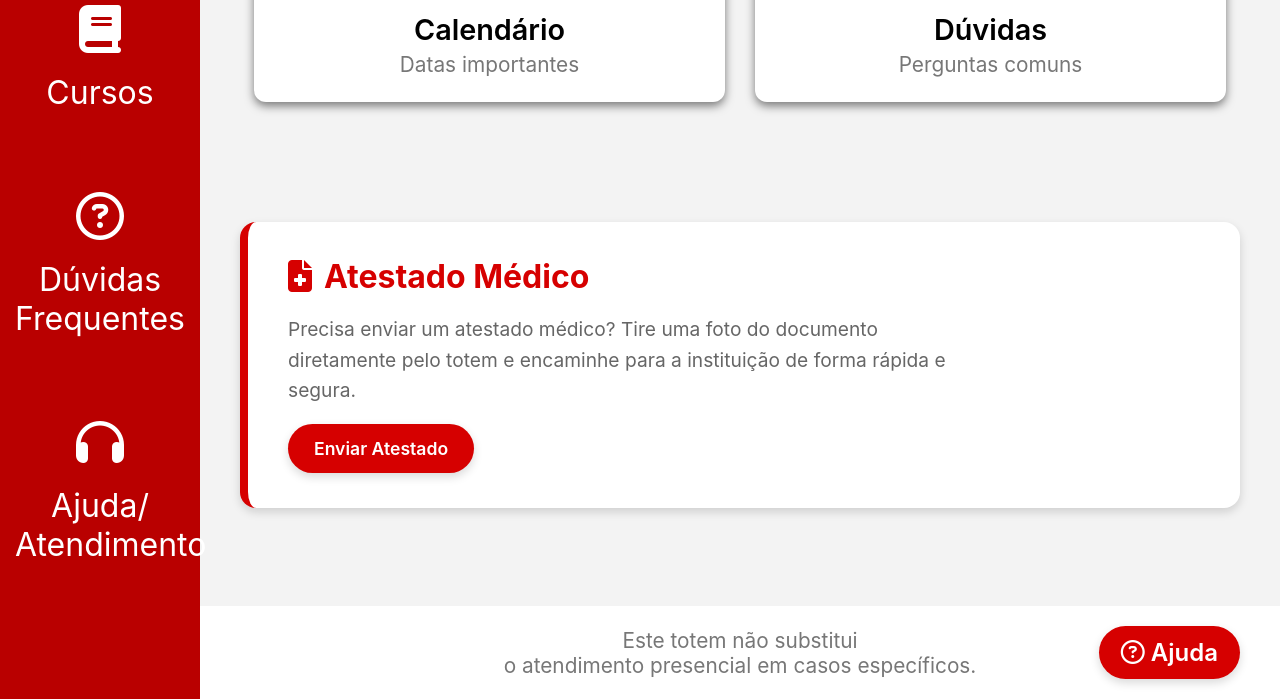
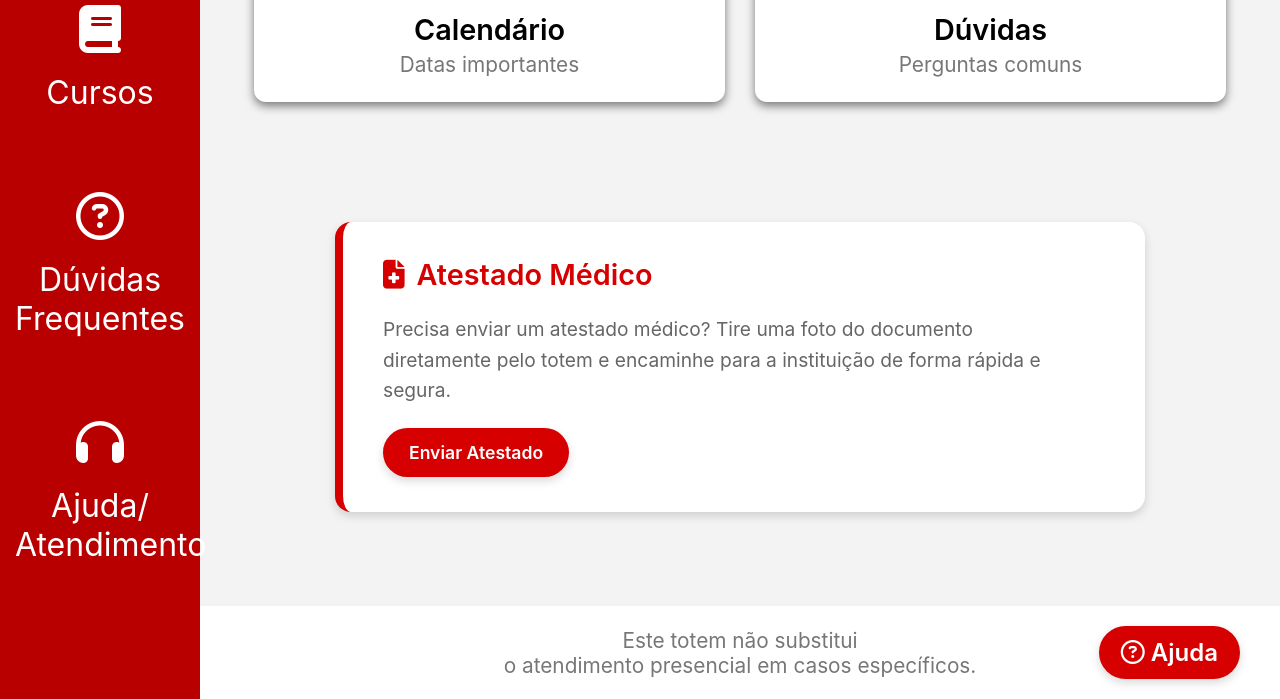
Before and after one commit to lucangelos/totem-autoatendimento, a plain HTML site: page frontend/index.html in a window 1280 px wide. Shown: the part 690-1389 px from the top of the page. Drawn offline with Linux system fonts and the light colour scheme.

Commit message:
Estilizando o card de atestado

```diff
--- a/frontend/style.css
+++ b/frontend/style.css
@@ -223,7 +223,7 @@
 
     display: flex;
     flex-direction: column;
-    gap: 18px;
+    gap: 22px;
 
     border-left: 8px solid var(--red);
 }
@@ -418,6 +418,15 @@
         font-size: 1.5rem;
     }
 
+    .medical_certificate {
+        width: 75%;
+    }
+
+    .medical_title {
+        font-size: 1.8rem;
+        font-weight: 600;
+    }
+
 }
 
 
--- a/frontend/styles/atestado.css
+++ b/frontend/styles/atestado.css
@@ -1,6 +1,7 @@
 /* ================= ATESTADO ================= */
 
 .medical_page_container {
+    margin-bottom: 80px;
     padding: 50px 60px;
     display: flex;
     justify-content: center;
@@ -322,3 +323,7 @@
         opacity: 1;
     }
 }
+
+@media screen (max-width: 1399px) {
+
+}
```
Also changed, not shown: frontend/microsoft.html (+1 -1 lines).
